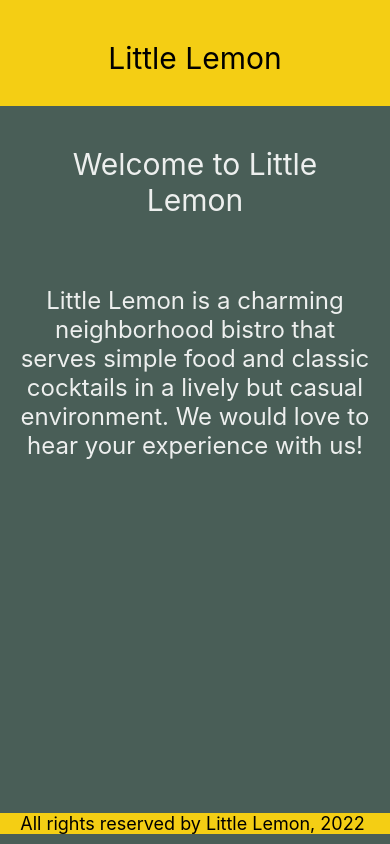
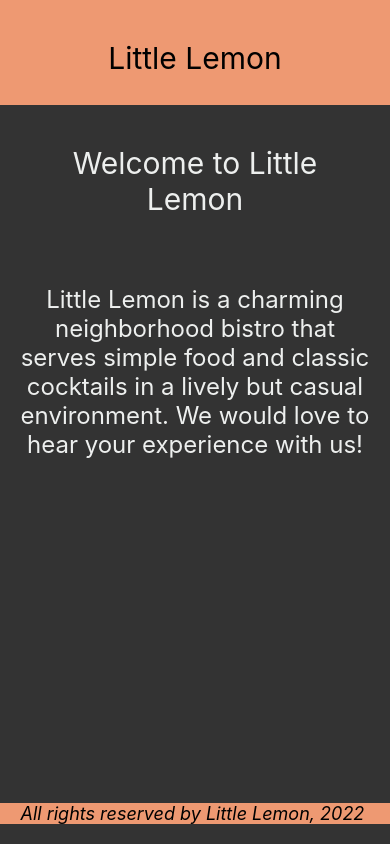
Before and after one commit to anuvab-b/HelloReactNative, a React Native app: screen / in a window 390 px wide. Built offline with nearby package versions, Linux system fonts and the light colour scheme.

Commit message:
StyleSheet refactor

```diff
--- a/App.js
+++ b/App.js
@@ -1,22 +1,25 @@
-import { View } from "react-native";
+import { View, Text, StyleSheet } from "react-native";
 import LittleLemonHeader from "./components/LittleLemonHeader";
 import LittleLemonFooter from "./components/LittleLemonFooter";
 import WelcomeScreen from "./components/WelcomeScreen";
 export default function App() {
   return (
     <>
-      <View
-        style={{
-          flex: 1,
-          backgroundColor: "#495E57",
-        }}
-      >
+      <View style={styles.container}>
         <LittleLemonHeader />
         <WelcomeScreen />
       </View>
-      <View style={{ backgroundColor: "#495E57" }}>
+      <View style={styles.footerContainer}>
         <LittleLemonFooter />
       </View>
     </>
   );
 }
+
+const styles = StyleSheet.create({
+  container: {
+    flex: 1,
+    backgroundColor: "#333333",
+  },
+  footerContainer: { backgroundColor: "#333333" },
+});
--- a/components/LittleLemonFooter.js
+++ b/components/LittleLemonFooter.js
@@ -1,23 +1,25 @@
 import * as React from "react";
-import { View, Text } from "react-native";
+import { View, Text, StyleSheet } from "react-native";
 
 export default function LittleLemonFooter() {
   return (
-    <View
-      style={{
-        backgroundColor: "#F4CE14",
-        marginBottom: 10,
-      }}
-    >
-      <Text
-        style={{
-          fontSize: 18,
-          color: "black",
-          textAlign: "center",
-        }}
-      >
+    <View style={styles.container}>
+      <Text style={styles.footerText}>
         All rights reserved by Little Lemon, 2022{" "}
       </Text>
     </View>
   );
 }
+
+const styles = StyleSheet.create({
+  container: {
+    backgroundColor: "#EE9972",
+    marginBottom: 20,
+  },
+  footerText: {
+    fontSize: 18,
+    color: "black",
+    textAlign: "center",
+    fontStyle: "italic",
+  },
+});
--- a/components/LittleLemonHeader.js
+++ b/components/LittleLemonHeader.js
@@ -1,18 +1,22 @@
-import { View, Text } from "react-native";
+import { View, Text, StyleSheet } from "react-native";
 
 export default function LittleLemonHeader() {
   return (
-    <View style={{ flex: 0.15, backgroundColor: "#F4CE14" }}>
-      <Text
-        style={{
-          padding: 40,
-          fontSize: 30,
-          color: "black",
-          textAlign: "center",
-        }}
-      >
-        Little Lemon
-      </Text>
+    <View style={styles.container}>
+      <Text style={styles.headerText}>Little Lemon</Text>
     </View>
   );
 }
+
+const styles = StyleSheet.create({
+  container: {
+    flex: 0.15,
+    backgroundColor: "#EE9972",
+  },
+  headerText: {
+    padding: 40,
+    fontSize: 30,
+    color: "black",
+    textAlign: "center",
+  },
+});
--- a/components/WelcomeScreen.js
+++ b/components/WelcomeScreen.js
@@ -1,32 +1,34 @@
 import * as React from "react";
-import { View, Text } from "react-native";
+import { ScrollView, Text, StyleSheet } from "react-native";
 
 export default function WelcomeScreen() {
   return (
-    <View style={{ flex: 1 }}>
-      <Text
-        style={{
-          padding: 40,
-          fontSize: 30,
-          color: "#EDEFEE",
-          textAlign: "center",
-        }}
-      >
-        Welcome to Little Lemon
-      </Text>
-      <Text
-        style={{
-          fontSize: 24,
-          padding: 20,
-          marginVertical: 8,
-          color: "#EDEFEE",
-          textAlign: "center",
-        }}
-      >
+    <ScrollView indicatorStyle={"white"} style={styles.container}>
+      <Text style={styles.headerText}>Welcome to Little Lemon</Text>
+      <Text style={styles.regularText}>
         Little Lemon is a charming neighborhood bistro that serves simple food
         and classic cocktails in a lively but casual environment. We would love
         to hear your experience with us!
       </Text>
-    </View>
+    </ScrollView>
   );
 }
+
+const styles = StyleSheet.create({
+  container: {
+    flex: 1,
+  },
+  headerText: {
+    padding: 40,
+    fontSize: 30,
+    color: "#EDEFEE",
+    textAlign: "center",
+  },
+  regularText: {
+    fontSize: 24,
+    padding: 20,
+    marginVertical: 8,
+    color: "#EDEFEE",
+    textAlign: "center",
+  },
+});
```
